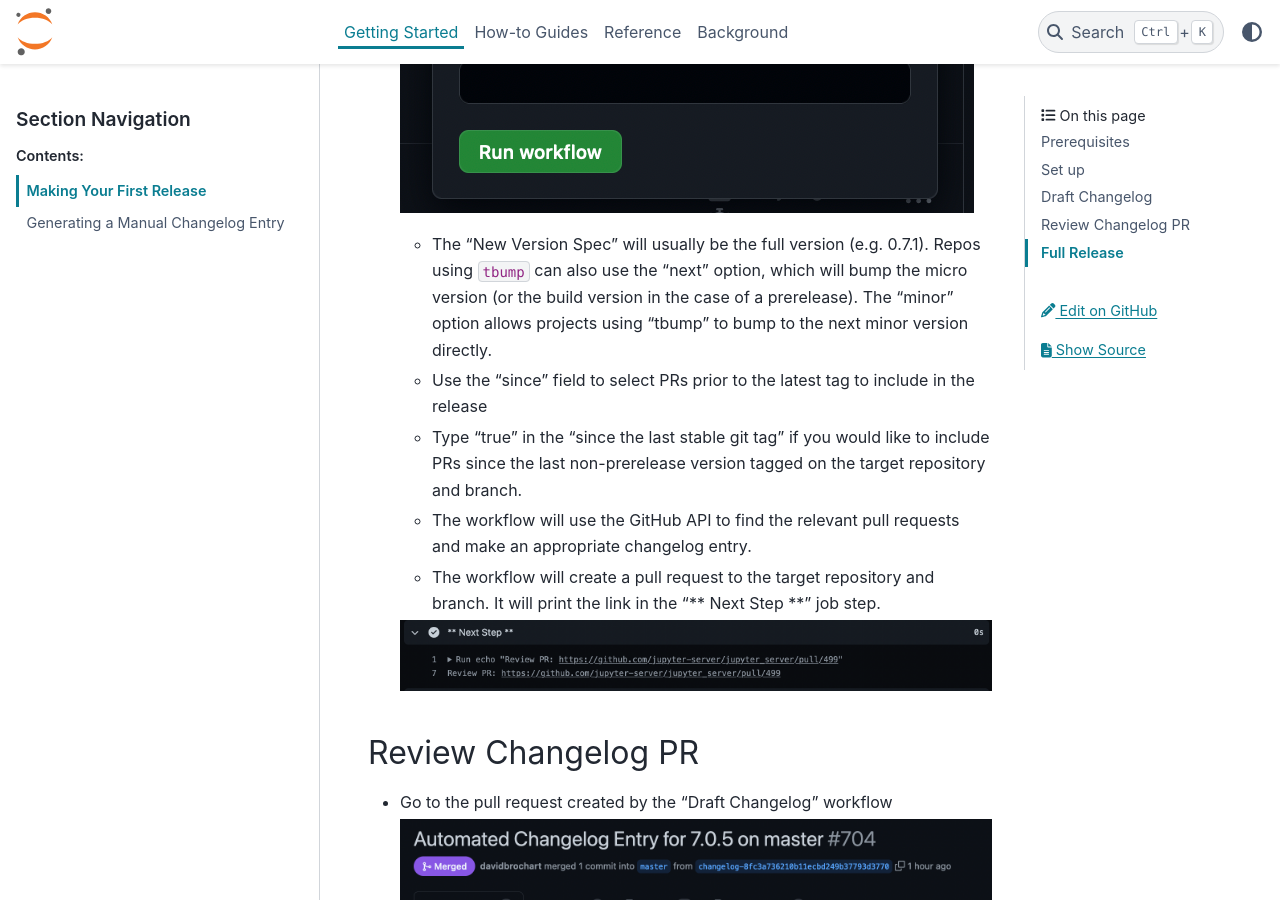
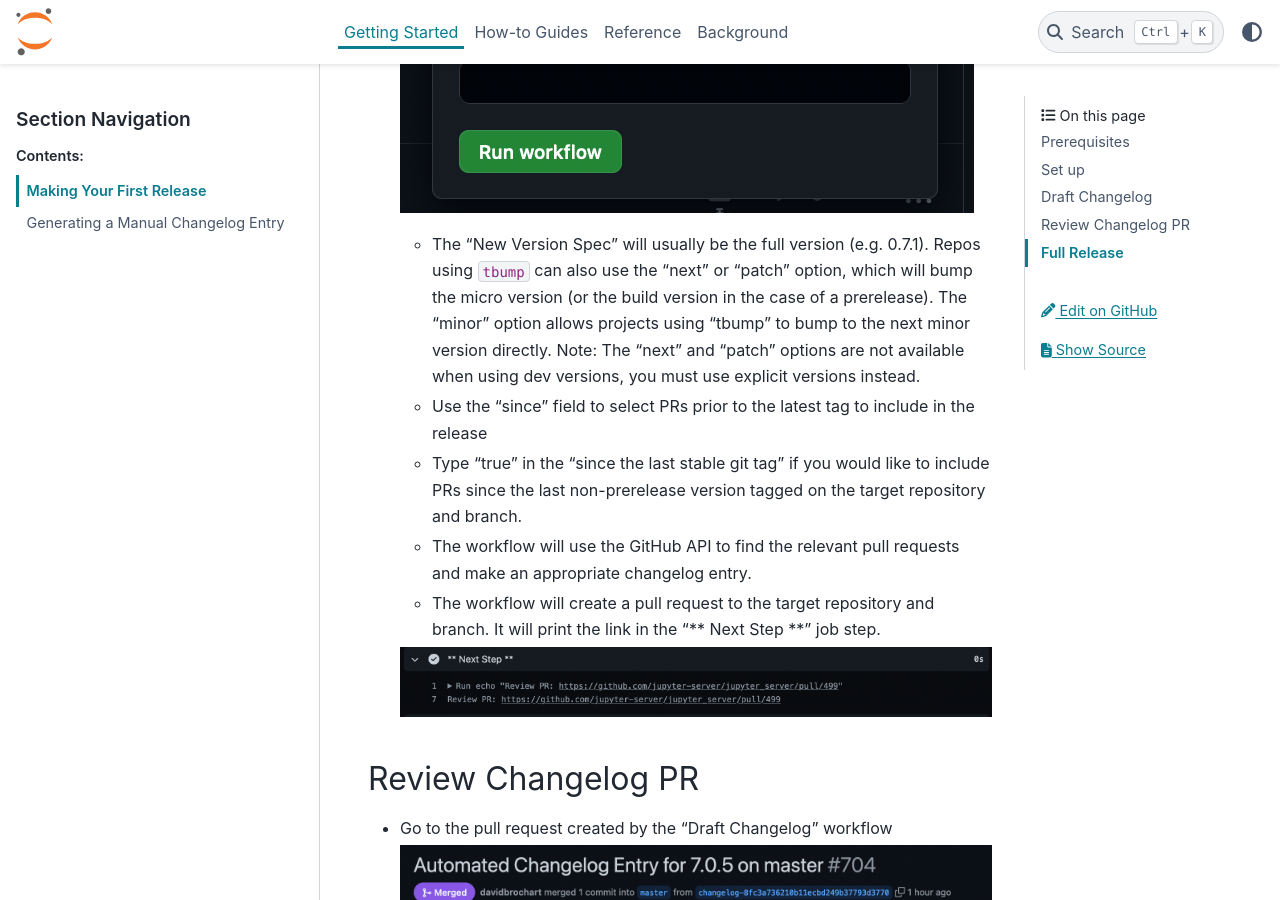
Before and after one commit to jupyter-server/jupyter_releaser, a Sphinx documentation site: the page built from docs/source/get_started/making_first_release.md, in a window 1280 px wide and 900 px high, scrolled down 2091 px. Built offline with Sphinx 7.4.7 and the PyData theme 0.15.4, drawn with Linux system fonts in a browser that asks for light colours.

Commit message:
update docs and disallow next/patch when using dev version

```diff
--- a/docs/source/get_started/making_first_release.md
+++ b/docs/source/get_started/making_first_release.md
@@ -41,9 +41,11 @@ already uses Jupyter Releaser.
 
   ![Draft Changelog Workflow Dialog](../images/draft_changelog.png)
 
-  - The "New Version Spec" will usually be the full version (e.g. 0.7.1). Repos using `tbump` can also use the "next"
+  - The "New Version Spec" will usually be the full version (e.g. 0.7.1). Repos using `tbump` can also use the "next" or "patch"
     option, which will bump the micro version (or the build version in the case of a prerelease). The "minor" option allows projects using "tbump" to bump
-    to the next minor version directly.
+    to the next minor version directly. Note: The "next" and "patch" options
+    are not available when using dev versions, you must use explicit versions
+    instead.
   - Use the "since" field to select PRs prior to the latest tag to include in the release
   - Type "true" in the "since the last stable git tag" if you would like to include PRs since the last non-prerelease version tagged on the target repository and branch.
   - The workflow will use the GitHub API to find the relevant pull requests and make an appropriate changelog entry.
```
Also changed, not shown: 2 other files.
